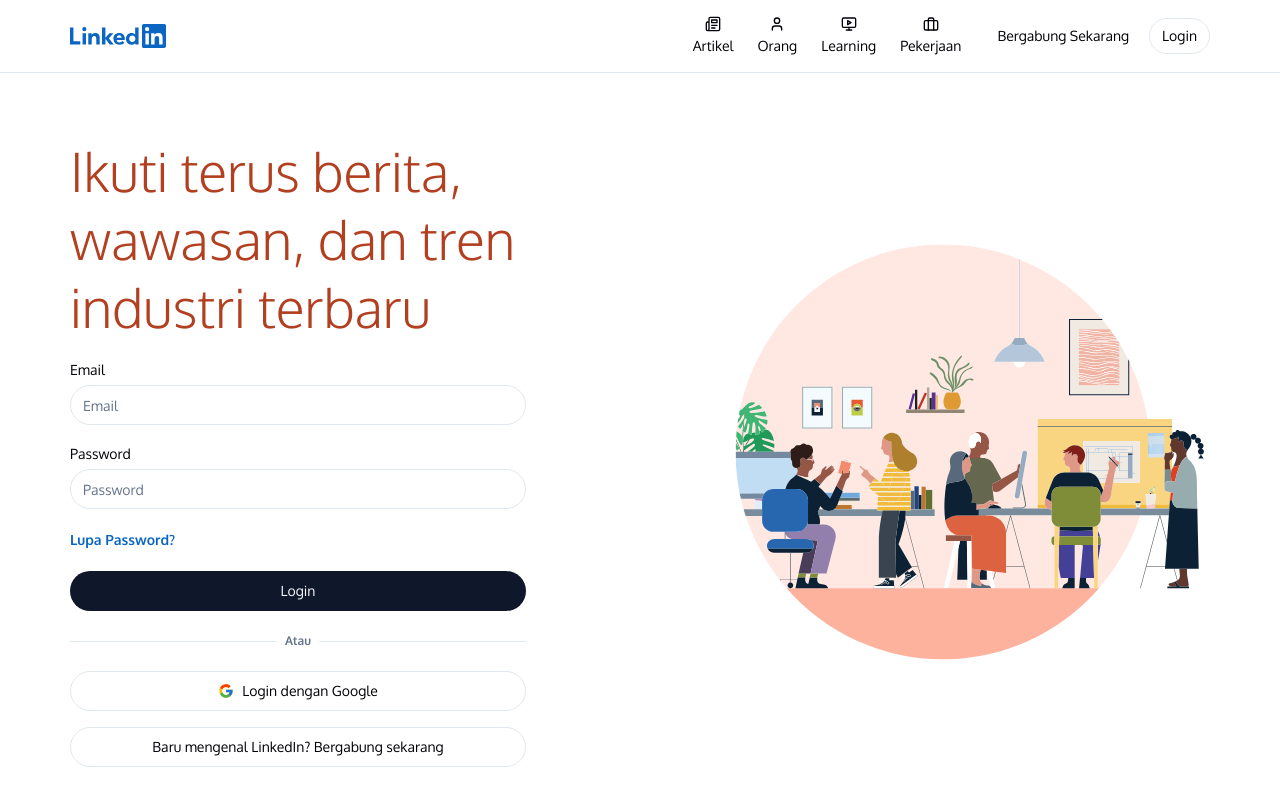
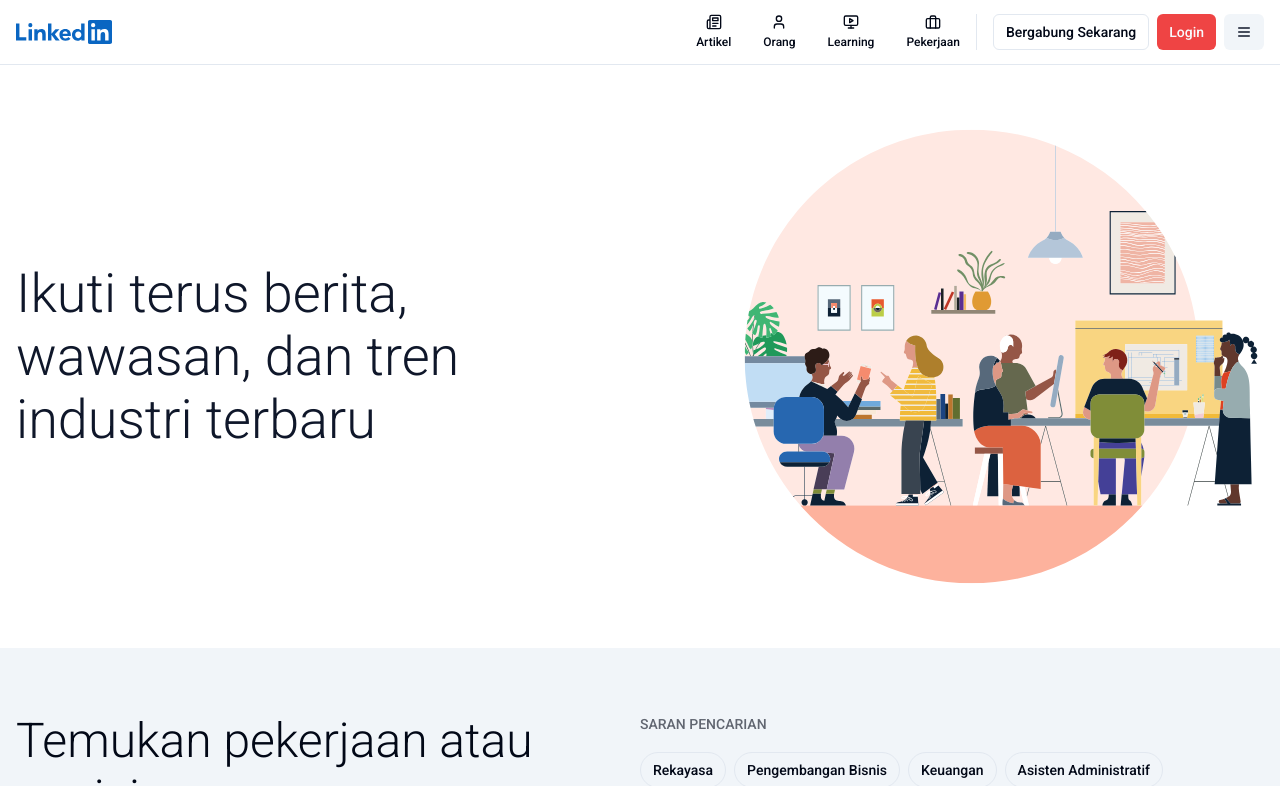
Before and after one commit to shendrongddv/20230624-LinkedIn-Clone-Next.js, a Next.js app: page / in a window 1280 px wide. Shown: the top 786 px of the page. Built offline with nearby package versions, Linux system fonts and the light colour scheme.

Commit message:
20230829 : Navbar

```diff
--- a/app/(homepage)/page.tsx
+++ b/app/(homepage)/page.tsx
@@ -19,7 +19,7 @@
               Ikuti terus berita, wawasan, dan tren industri terbaru
             </h1>
 
-            <LoginForm />
+            {/* <LoginForm /> */}
           </div>
 
           {/* Col */}
--- a/app/globals.css
+++ b/app/globals.css
@@ -5,8 +5,7 @@
 @layer base {
   :root {
     --background: 0 0% 100%;
-    /* --foreground: 222.2 84% 4.9%; */
-    --foreground: 240 100% 1.2%;
+    --foreground: 222.2 84% 4.9%;
 
     --muted: 210 40% 96.1%;
     --muted-foreground: 215.4 16.3% 46.9%;
@@ -24,12 +23,10 @@
     --primary-foreground: 210 40% 98%;
 
     --secondary: 210 40% 96.1%;
-    /* --secondary-foreground: 222.2 47.4% 11.2%; */
-    --secondary-foreground: 210 90% 40%;
+    --secondary-foreground: 222.2 47.4% 11.2%;
 
     --accent: 210 40% 96.1%;
-    /* --accent-foreground: 222.2 47.4% 11.2%; */
-    --accent-foreground: 13 70% 41%;
+    --accent-foreground: 222.2 47.4% 11.2%;
 
     --destructive: 0 84.2% 60.2%;
     --destructive-foreground: 210 40% 98%;
--- a/app/layout.tsx
+++ b/app/layout.tsx
@@ -1,18 +1,18 @@
 import "./globals.css";
 import type { Metadata } from "next";
-import { Oxygen } from "next/font/google";
+import { Roboto } from "next/font/google";
 
 import { cn } from "@/lib/utils";
 
-const fontDisplay = Oxygen({
+const fontDisplay = Roboto({
   subsets: ["latin"],
-  weight: ["300", "400", "700"],
+  weight: ["100", "300", "400", "500", "700", "900"],
   variable: "--font-display",
 });
 
-const fontBody = Oxygen({
+const fontBody = Roboto({
   subsets: ["latin"],
-  weight: ["300", "400", "700"],
+  weight: ["100", "300", "400", "500", "700", "900"],
   variable: "--font-body",
 });
 
--- /dev/null
+++ b/components/header/desktop-navbar.tsx
@@ -0,0 +1,87 @@
+import Link from "next/link";
+
+import { cn } from "@/lib/utils";
+import { LucideIcon } from "lucide-react";
+import { buttonVariants } from "../ui/button";
+import { Separator } from "../ui/separator";
+
+// Contents
+import { contentNavMenu } from "@/content";
+
+const DesktopNavbar = () => {
+  return (
+    <div className="ml-auto hidden h-9 items-center md:flex">
+      {/* Desktop Links */}
+      <ul className="flex items-center justify-center gap-2">
+        {contentNavMenu?.map((item) => (
+          <li key={item.id}>
+            <LinkItem label={item.label} url={item.url} icon={item.icon} />
+          </li>
+        ))}
+      </ul>
+
+      <Separator orientation="vertical" className="ml-1 mr-4" />
+
+      {/* Desktop Buttons */}
+      <ul className="flex items-center justify-center gap-2">
+        <li>
+          <Link
+            href="/"
+            aria-label="Register"
+            className={cn(
+              buttonVariants({
+                variant: "outline",
+                size: "sm",
+                className: "",
+              }),
+            )}
+          >
+            Bergabung Sekarang
+          </Link>
+        </li>
+        <li>
+          <Link
+            href="/"
+            aria-label="Login"
+            className={cn(
+              buttonVariants({
+                variant: "destructive",
+                size: "sm",
+                className: "",
+              }),
+            )}
+          >
+            Login
+          </Link>
+        </li>
+      </ul>
+    </div>
+  );
+};
+
+export default DesktopNavbar;
+
+type LinkItemProps = {
+  label: string;
+  url: string;
+  icon: LucideIcon;
+};
+export const LinkItem = ({ label, url, icon: Icon }: LinkItemProps) => {
+  return (
+    <Link
+      href={url}
+      aria-label={label}
+      className={cn(
+        buttonVariants({
+          variant: "ghost",
+          size: "sm",
+          className:
+            "flex h-max flex-col items-center justify-center gap-1 px-3 py-2 text-xs",
+        }),
+      )}
+    >
+      <Icon className="h-4 w-4" />
+      {label}
+    </Link>
+  );
+};
--- a/components/header/header-main.tsx
+++ b/components/header/header-main.tsx
@@ -1,27 +1,21 @@
 // Components
 import { SiteLogoNavbar } from "../site-logo";
-import { NavButton } from "./nav-button";
-import { NavLists } from "./nav-item";
-import { MobileToggle } from "./mobile-toggle";
+import DesktopNavbar from "./desktop-navbar";
+import { MobileNavbar } from "./mobile-navbar";
 
 const HeaderMain = () => {
   return (
-    <header className="sticky left-0 top-0 z-30 w-full border-b bg-white p-4">
+    <header className="sticky left-0 top-0 z-30 w-full border-b bg-white px-4">
       <div className="container">
-        <div className="flex items-center justify-between">
+        <div className="flex h-14 items-center justify-between gap-2 md:h-16">
           {/* Site Logo */}
           <SiteLogoNavbar />
 
-          {/* Desktop */}
-          <div className="hidden items-center justify-center gap-4 md:flex">
-            <NavLists />
-            <NavButton />
-          </div>
+          {/* Desktop Navbar */}
+          <DesktopNavbar />
 
-          {/* Mobile */}
-          <div className="flex items-center justify-center gap-2 md:hidden">
-            <MobileToggle />
-          </div>
+          {/* Mobile Navbar */}
+          <MobileNavbar />
         </div>
       </div>
     </header>
--- a/components/header/mobile-toggle.tsx
+++ b/components/header/mobile-navbar.tsx
@@ -11,11 +11,10 @@
 import { SiteLogoNavbar } from "../site-logo";
 
 import { contentNavMenu } from "@/content";
-import Link from "next/link";
 import { MobileNavItem } from "./nav-item";
 import { MobileNavButton } from "./nav-button";
 
-export function MobileToggle() {
+export function MobileNavbar() {
   return (
     <Sheet>
       <SheetTrigger asChild>
--- a/components/header/nav-button.tsx
+++ b/components/header/nav-button.tsx
@@ -6,15 +6,15 @@
 
 export const NavButton = () => {
   return (
-    <div className="flex items-center justify-center gap-2 pl-2">
+    <div className="flex items-center justify-center gap-2">
       {/* # */}
       <Link
         href="/"
         className={cn(
           buttonVariants({
-            variant: "ghost",
+            variant: "outline",
             size: "sm",
-            className: "rounded-full",
+            className: "",
           }),
         )}
       >
@@ -28,7 +28,7 @@
           buttonVariants({
             variant: "outline",
             size: "sm",
-            className: "rounded-full",
+            className: "",
           }),
         )}
       >
--- a/components/header/nav-item.tsx
+++ b/components/header/nav-item.tsx
@@ -9,7 +9,7 @@
 export const NavLists = () => {
   return (
     <nav>
-      <ul className="flex items-center justify-center gap-6">
+      <ul className="flex items-center justify-center gap-2">
         {contentNavMenu?.map((item) => (
           <NavItem
             key={item.id}
@@ -35,10 +35,15 @@
       <Link
         href={url}
         aria-label={label}
-        className="flex flex-col items-center gap-1 text-center text-sm font-medium
-      "
+        className={cn(
+          buttonVariants({
+            variant: "outline",
+            size: "sm",
+            className: "",
+          }),
+        )}
       >
-        <Icon className="h-4 w-4" />
+        <Icon className="mr-2 h-4 w-4" />
         {label}
       </Link>
     </li>
--- a/content/index.ts
+++ b/content/index.ts
@@ -28,6 +28,24 @@
     label: "Pekerjaan",
     url: "/",
     icon: Briefcase,
+    media: null,
+  },
+];
+
+// NavButton
+export const contentNavButton = [
+  {
+    id: 1,
+    label: "Bergabung Sekarang",
+    url: "/",
+    icon: null,
+    media: null,
+  },
+  {
+    id: 2,
+    label: "Login",
+    url: "/",
+    icon: null,
     media: null,
   },
 ];
--- a/tailwind.config.js
+++ b/tailwind.config.js
@@ -12,7 +12,7 @@
       center: true,
       // padding: "2rem",
       screens: {
-        "2xl": "1140px",
+        "2xl": "1280px",
       },
     },
     extend: {
```
